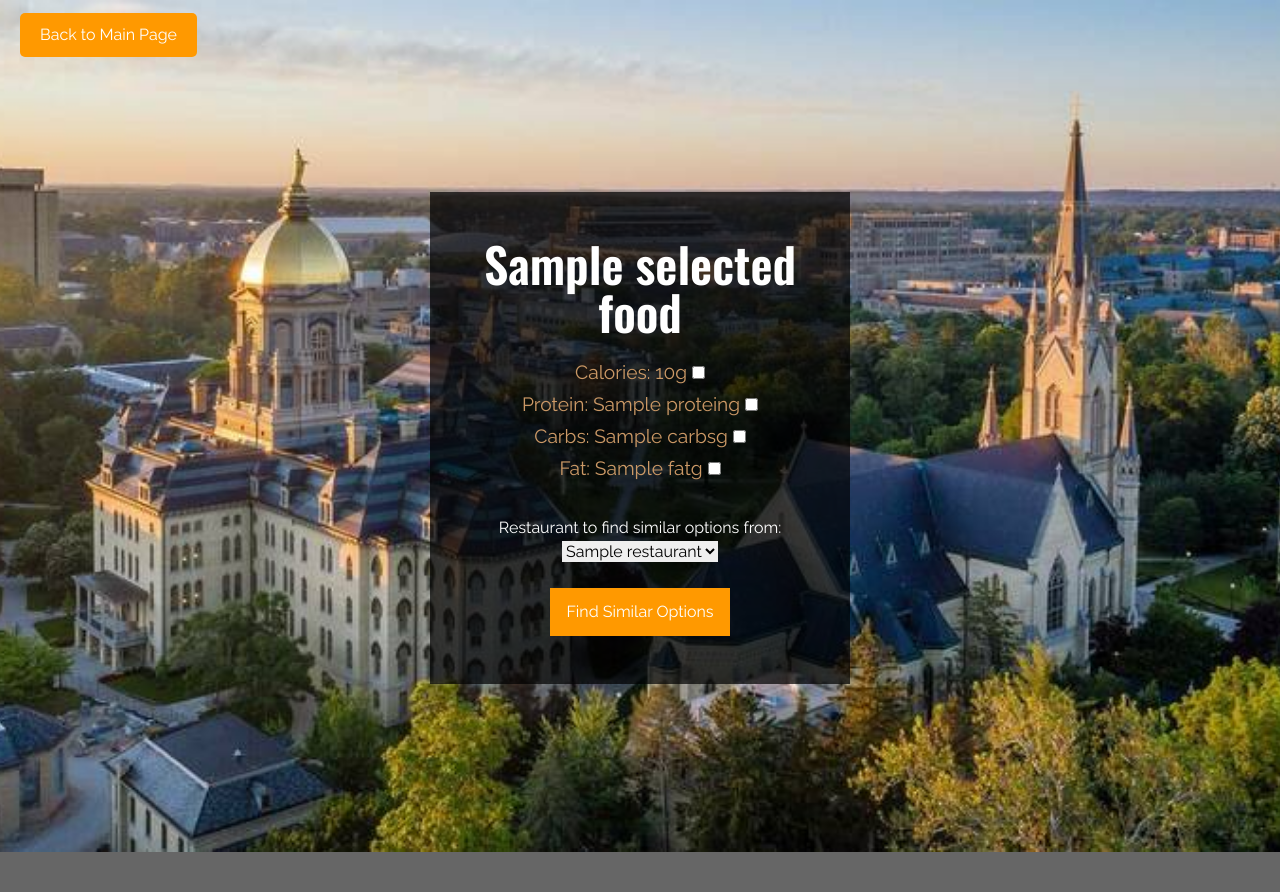
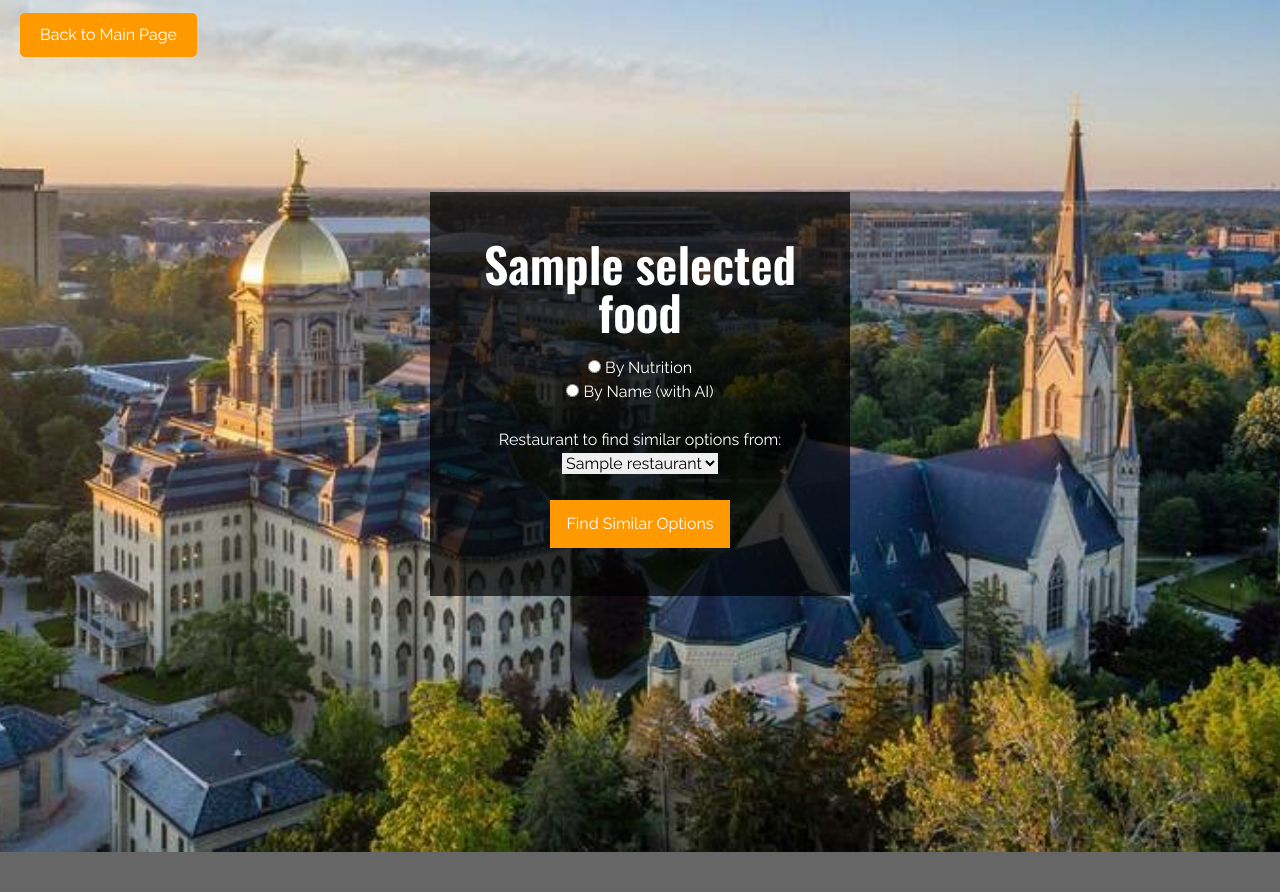
Before and after one commit to yannivu/ndfood, a Flask app: template templates/similar_options.html in a window 1280 px wide. Shown: the top 892 px of the page. Run offline with Flask 3, Linux system fonts and the light colour scheme; the template is opened without the code that fills it: most values are stand-ins (such as "Sample title", 1, 10 or a date in 2020); some libraries are stand-ins or nearby versions.

Commit message:
Similar Foods Done

```diff
--- a/app.py
+++ b/app.py
@@ -4,6 +4,7 @@ from flask_wtf import FlaskForm
 from wtforms import StringField, PasswordField, SubmitField
 from wtforms.validators import InputRequired
 from datetime import datetime
+import spacy
 
 class LoginForm(FlaskForm):
     username = StringField('Username', validators=[InputRequired()])
@@ -355,8 +356,10 @@ def similar_options():
 
 @app.route('/display_similar', methods=['GET'])
 def display_similar():
+    chosen_sort = request.args.get('sort')
     chosen_restaurant = request.args.get('restaurant')
     nutritional_values = request.args.getlist('nutritional_value')
+    nlp = spacy.load("en_core_web_md")
 
     selected_food = session.get('selected_food')
     name = selected_food['name']
@@ -365,62 +368,115 @@ def display_similar():
     carbs = selected_food['carbs']
     protein = selected_food['protein']
 
-    order_by_clause = ""
-    for value in nutritional_values:
-        if value == 'calories':
-            order_by_clause += f"ABS(gf.calories/10 - {calories}/10) + "
-        elif value == 'protein':
-            order_by_clause += f"ABS(gf.protein - {protein}) + "
-        elif value == 'carbs':
-            order_by_clause += f"ABS(gf.total_carbs - {carbs}) + "
-        elif value == 'fat':
-            order_by_clause += f"ABS(gf.total_fat - {fat}) + "
+    if chosen_sort == "nutrition":
+        order_by_clause = ""
+        for value in nutritional_values:
+            if value == 'calories':
+                order_by_clause += f"ABS(gf.calories/10 - {calories}/10) + "
+            elif value == 'protein':
+                order_by_clause += f"ABS(gf.protein - {protein}) + "
+            elif value == 'carbs':
+                order_by_clause += f"ABS(gf.total_carbs - {carbs}) + "
+            elif value == 'fat':
+                order_by_clause += f"ABS(gf.total_fat - {fat}) + "
 
-    # Remove the last '+' and extra spaces
-    order_by_clause = order_by_clause[:-3]
+        # Remove the last '+' and extra spaces
+        order_by_clause = order_by_clause[:-3]
 
-    query_all = f"""SELECT gf.name, calories, protein, total_carbs, total_fat FROM grubhub_food gf
-            JOIN grubhub_available ga ON gf.food_id = ga.food_id
-            JOIN grubhub_restaurant gr ON ga.restaurant_id = gr.restaurant_id
-            ORDER BY {order_by_clause}
-            LIMIT 1 OFFSET 1;"""
+        query_all = f"""SELECT gf.name, calories, protein, total_carbs, total_fat FROM grubhub_food gf
+                JOIN grubhub_available ga ON gf.food_id = ga.food_id
+                JOIN grubhub_restaurant gr ON ga.restaurant_id = gr.restaurant_id
+                WHERE gf.name != %s
+                ORDER BY {order_by_clause}
+                LIMIT 1;"""
 
-    query_restaurant = f"""SELECT gf.name, calories, protein, total_carbs, total_fat FROM grubhub_food gf
-            JOIN grubhub_available ga ON gf.food_id = ga.food_id
-            JOIN grubhub_restaurant gr ON ga.restaurant_id = gr.restaurant_id
-            WHERE gr.name = %s
-            ORDER BY {order_by_clause}
-            LIMIT 1;"""
+        query_restaurant = f"""SELECT gf.name, calories, protein, total_carbs, total_fat FROM grubhub_food gf
+                JOIN grubhub_available ga ON gf.food_id = ga.food_id
+                JOIN grubhub_restaurant gr ON ga.restaurant_id = gr.restaurant_id
+                WHERE gr.name = %s
+                ORDER BY {order_by_clause}
+                LIMIT 1;"""
+
+        cursor = mysql.connection.cursor()
+
+        if chosen_restaurant == "Search All Restaurants":
+            cursor.execute(query_all, (name,))
+        else:
+            cursor.execute(query_restaurant, (chosen_restaurant,))
 
 
+        results = cursor.fetchall()
 
-    print(query_all)
-    print(query_restaurant)
+        # Create a list of dictionaries to hold results
+        food_items = []
+        for row in results:
+            food_items.append({
+                'name': row[0],
+                'calories': row[1],
+                'protein': row[2],
+                'carbs': row[3],
+                'fat': row[4]
+            })
 
-    cursor = mysql.connection.cursor()
+        cursor.close()
 
-    if chosen_restaurant == 'Search All Restaurants':
-        cursor.execute(query_all)
-    else:
-        cursor.execute(query_restaurant, (chosen_restaurant,))
+        # Process and display the 'food_items' in display_similar.html template
+        return render_template('display_similar.html', food_items=food_items)
 
-    results = cursor.fetchall()
+    elif chosen_sort == "name":
+        selected_food_processed = nlp(name)
+        query_names = f"""SELECT gf.name FROM grubhub_food gf
+                JOIN grubhub_available ga ON gf.food_id = ga.food_id
+                JOIN grubhub_restaurant gr ON ga.restaurant_id = gr.restaurant_id
+                WHERE gr.name = %s;"""
+        query_allnames = f"""SELECT gf.name FROM grubhub_food gf
+                JOIN grubhub_available ga ON gf.food_id = ga.food_id
+                JOIN grubhub_restaurant gr ON ga.restaurant_id = gr.restaurant_id
+                WHERE gf.name != %s;"""
+        cursor = mysql.connection.cursor()
+        if chosen_restaurant == "Search All Restaurants":
+            cursor.execute(query_allnames, (name,))
+        else:
+            cursor.execute(query_names, (chosen_restaurant,))
+        rows = cursor.fetchall()
+        max_similarity = 0
+        result = None
+        for row in rows:
+            row_doc = nlp(row[0])
+            curr_similarity = selected_food_processed.similarity(row_doc)
+            if curr_similarity > max_similarity:
+                max_similarity = curr_similarity
+                result = row[0]
+        cursor.close()
+        cursor = mysql.connection.cursor()
+        cursor.execute(
+            "SELECT name, calories, protein, total_carbs, total_fat "
+            "FROM grubhub_food "
+            "WHERE name = %s "
+            "UNION "
+            "SELECT name, calories, protein, total_carbohydrate as total_carbs, total_fat "
+            "FROM ndhfood "
+            "WHERE name = %s",
+            (result, result)
+        )
 
-    # Create a list of dictionaries to hold results
-    food_items = []
-    for row in results:
-        food_items.append({
-            'name': row[0],
-            'calories': row[1],
-            'protein': row[2],
-            'carbs': row[3],
-            'fat': row[4]
-        })
 
-    cursor.close()
+        results = cursor.fetchall()
 
-    # Process and display the 'food_items' in display_similar.html template
-    return render_template('display_similar.html', food_items=food_items)
+        # Create a list of dictionaries to hold results
+        food_items = []
+        for row in results:
+            food_items.append({
+                'name': row[0],
+                'calories': row[1],
+                'protein': row[2],
+                'carbs': row[3],
+                'fat': row[4]
+            })
+
+        cursor.close()
+
+        return render_template('display_similar.html', food_items=food_items)
 
 if __name__ == '__main__':
     app.debug=True
--- a/templates/similar_options.html
+++ b/templates/similar_options.html
@@ -143,6 +143,10 @@
             background-color: #ffcc00; /* Change to the desired shade when hovered */
             cursor: pointer;
         }
+        input[type="radio"] + label {
+            color: #fff;
+            cursor: pointer;
+        }
 
     </style>
     <style>
@@ -176,7 +180,12 @@
                 <div class="bg-black bg-opacity-70 p-12 mb-5 text-center">
                     <h1 class="text-white text-5xl tm-logo-font mb-5">{{ selected_food['name'] }}</h1>
                     <form action="/display_similar" method="GET">
-                    <p class="tm-text-gold tm-text-2xl">
+                        <input type="radio" id="byNutrition" name="sort" value="nutrition">
+                        <label for="byNutrition">By Nutrition</label><br>
+                        <input type="radio" id="byName" name="sort" value="name">
+                        <label for="byName">By Name (with AI)</label><br><br>
+                        <div id="nutritionCheckboxes" style="display: none;">
+                            <p class="tm-text-gold tm-text-2xl">Choose one or all nutritional value to find a similar option:<br><br>
                                 Calories: {{ selected_food['calories'] }}g
                                 <input type="checkbox" name="nutritional_value" value="calories">
                                 <br>
@@ -190,6 +199,7 @@
                                 <input type="checkbox" name="nutritional_value" value="fat">
                                 <br><br>
                             </p>
+                        </div>
                         <label for="restaurants">Restaurant to find similar options from:</label>
                         <select name="restaurant" id="restaurants">
                             {% for restaurant in restaurant_names %}
@@ -321,6 +331,26 @@
             });
         });
     </script>
+    <script>
+        document.addEventListener('DOMContentLoaded', function() {
+            const byNutritionRadio = document.getElementById('byNutrition');
+            const byNameRadio = document.getElementById('byName');
+            const nutritionCheckboxes = document.getElementById('nutritionCheckboxes');
+
+            byNutritionRadio.addEventListener('change', function() {
+                if (byNutritionRadio.checked) {
+                    nutritionCheckboxes.style.display = 'block';
+                } else {
+                    nutritionCheckboxes.style.display = 'none';
+                }
+            });
+
+            byNameRadio.addEventListener('change', function() {
+                nutritionCheckboxes.style.display = 'none';
+            });
+        });
+    </script>
+
 
 </body>
 </html>
```
Lines whose indentation alone changed are shown as unchanged.
